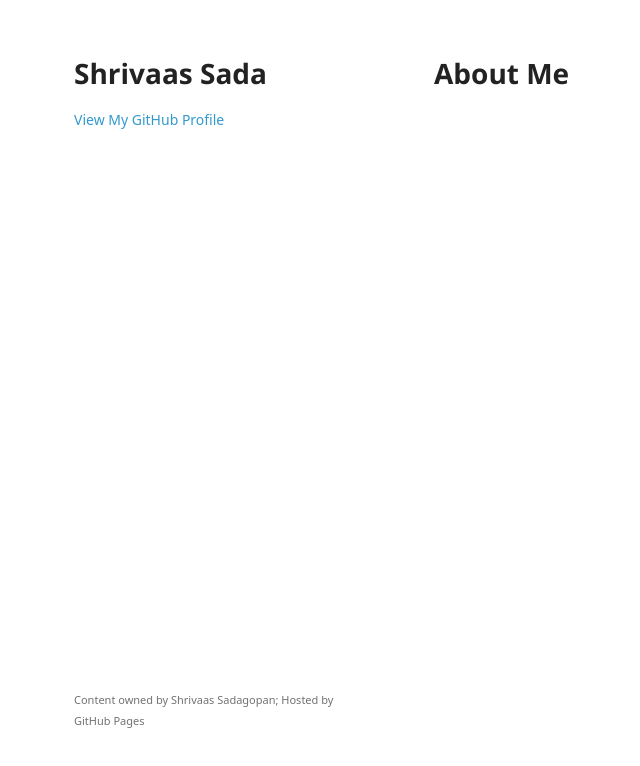
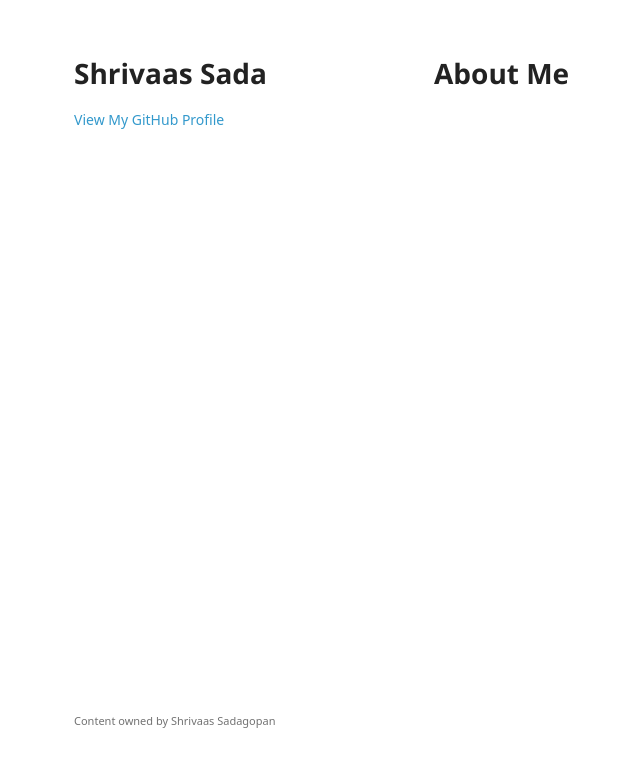
Before and after one commit to Ace73/Ace73.github.io, a plain HTML site: page index.html in a window 1280 px wide. Shown: the whole page, without its empty margins (136-776 px from the left). Drawn offline with Linux system fonts and the light colour scheme; a web font is replaced by a local one.

Commit message:
Removed final GitHub reference

```diff
--- a/index.html
+++ b/index.html
@@ -3,7 +3,7 @@
   <head>
     <meta charset="utf-8">
     <meta http-equiv="X-UA-Compatible" content="chrome=1">
-    <title>Ace73.GitHub.io by Ace73</title>
+    <title>Shrivaas Sada</title>
 
     <link rel="stylesheet" href="stylesheets/styles.css">
     <link rel="stylesheet" href="stylesheets/github-light.css">
@@ -27,7 +27,8 @@
           <p>
       </section>
       <footer>
-        <p><small>Content owned by Shrivaas Sadagopan; Hosted by GitHub Pages</small></p>
+        <p><small>Content owned by Shrivaas Sadagopan</small></p>
+        <!--<p><small>Hosted by GitHub Pages</small></p>-->
       </footer>
     </div>
     <script src="javascripts/scale.fix.js"></script>
```
